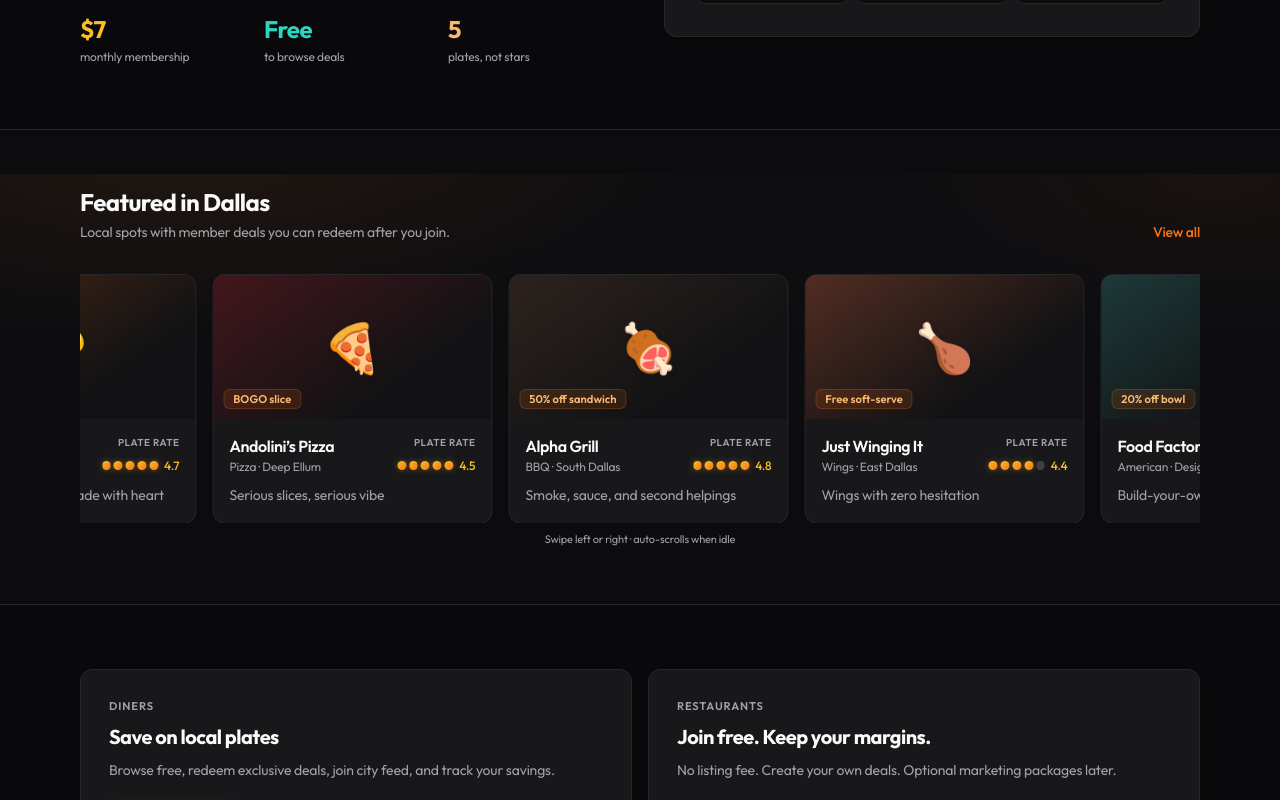
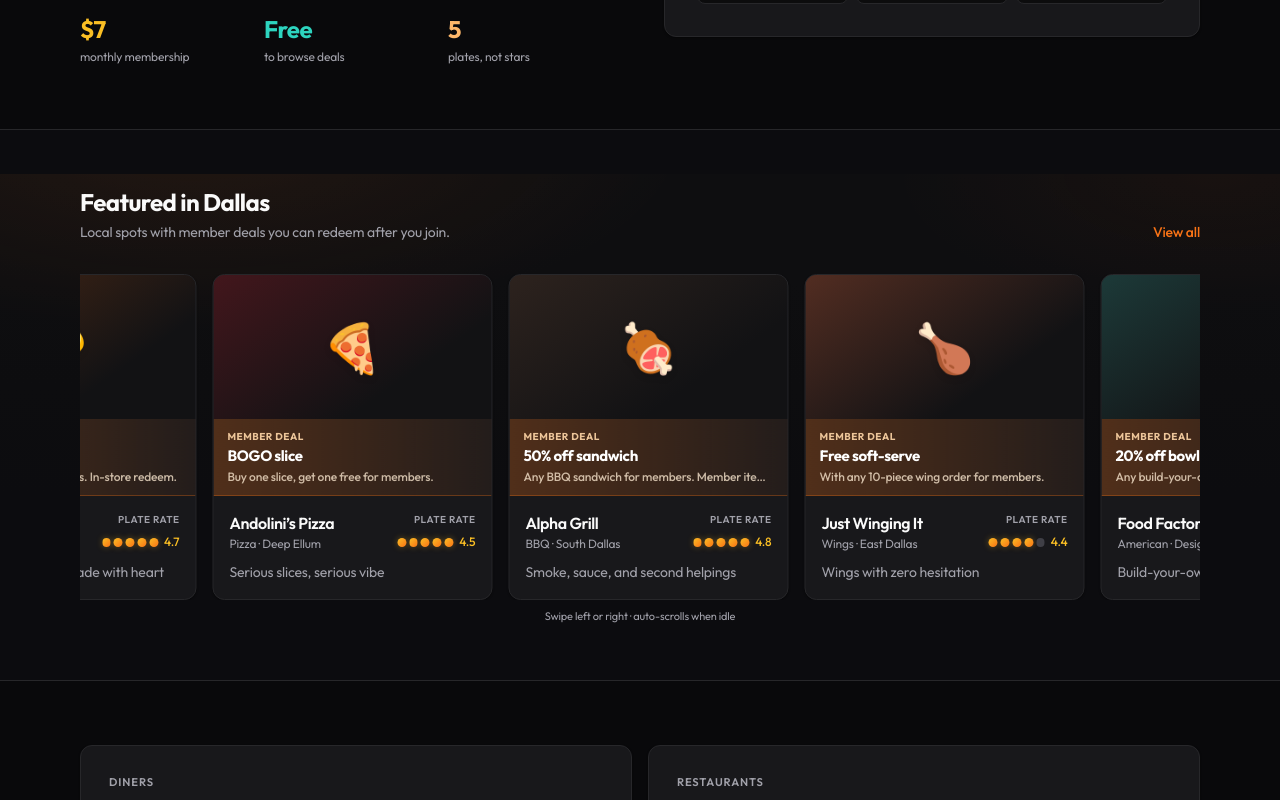
Before and after one commit to 2D-Ramon/gorditopass, a Next.js app: page / in a window 1280 px wide. Shown: the part 626-1426 px from the top of the page. Built offline with nearby package versions, Linux system fonts and the light colour scheme.

Commit message:
feat: highlight member deal promo on home featured tiles

```diff
--- a/src/components/HomeFeatured.tsx
+++ b/src/components/HomeFeatured.tsx
@@ -135,7 +135,7 @@
               key={`${r.id}-${i}`}
               className="w-[min(280px,78vw)] shrink-0 select-none"
             >
-              <RestaurantCard restaurant={r} />
+              <RestaurantCard restaurant={r} highlightPromo />
             </div>
           ))}
         </div>
--- a/src/components/RestaurantCard.tsx
+++ b/src/components/RestaurantCard.tsx
@@ -3,7 +3,14 @@
 import { cuisineLabel } from "@/lib/data";
 import { PlateRating } from "./PlateRating";
 
-export function RestaurantCard({ restaurant }: { restaurant: Restaurant }) {
+export function RestaurantCard({
+  restaurant,
+  /** Home featured gallery — larger, bolder promo callout */
+  highlightPromo = false,
+}: {
+  restaurant: Restaurant;
+  highlightPromo?: boolean;
+}) {
   const topDeal = restaurant.deals.find((d) => d.active);
 
   return (
@@ -20,12 +27,27 @@
         <span className="drop-shadow-md transition duration-200 group-hover:scale-105">
           {restaurant.emoji}
         </span>
-        {topDeal && (
+        {topDeal && !highlightPromo && (
           <span className="absolute bottom-2.5 left-2.5 gp-badge max-w-[90%] truncate !normal-case !tracking-normal">
             {topDeal.title}
           </span>
         )}
       </div>
+      {topDeal && highlightPromo && (
+        <div className="border-b border-brand/30 bg-gradient-to-r from-brand/25 via-brand/15 to-brand/5 px-3.5 py-2.5">
+          <p className="text-[10px] font-bold uppercase tracking-wider text-orange-200/90">
+            Member deal
+          </p>
+          <p className="mt-0.5 line-clamp-2 text-[15px] font-bold leading-snug tracking-tight text-white">
+            {topDeal.title}
+          </p>
+          {topDeal.description && (
+            <p className="mt-0.5 line-clamp-1 text-xs font-medium text-orange-100/75">
+              {topDeal.description}
+            </p>
+          )}
+        </div>
+      )}
       <div className="flex flex-1 flex-col gap-2 p-4">
         <div className="flex items-start justify-between gap-2">
           <div>
```
